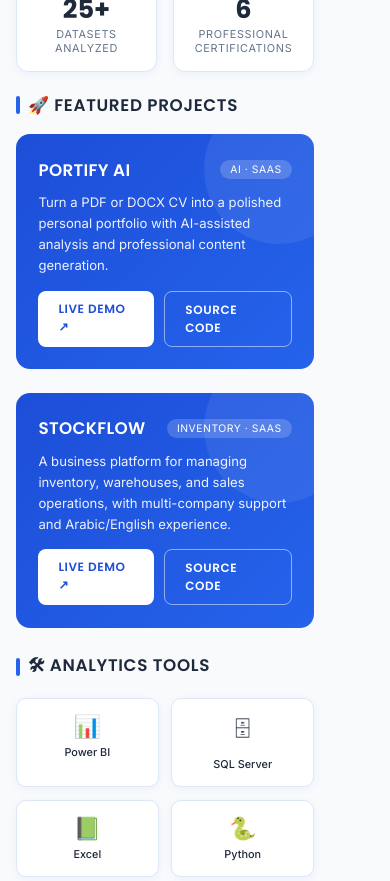
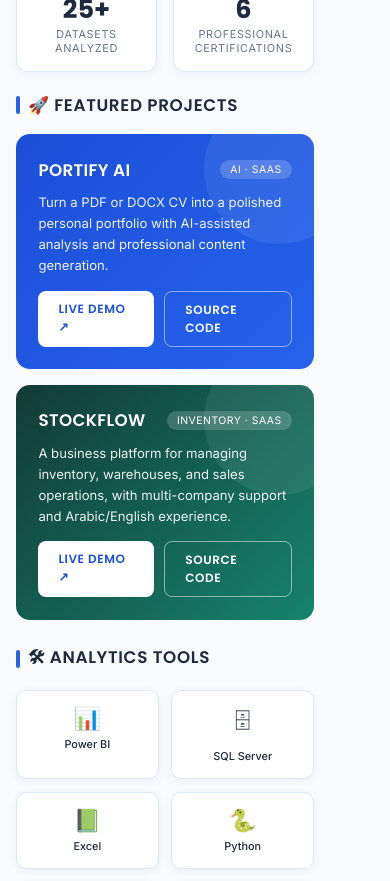
Before and after one commit to ahmedhassan232/ahmedportfolio, a React (Vite) app: page / in a window 390 px wide. Shown: the part 780-1661 px from the top of the page. Built offline with nearby package versions, Linux system fonts and the light colour scheme.

Commit message:
Add responsive featured project cards

```diff
--- a/src/pages/Home/Home.css
+++ b/src/pages/Home/Home.css
@@ -105,3 +105,8 @@
   .kpi-grid { grid-template-columns: repeat(2, 1fr); }
   .tools-grid { grid-template-columns: repeat(2, 1fr); }
 }
+
+.featured-projects { display:grid; grid-template-columns:repeat(2,minmax(0,1fr)); gap:1rem; margin-bottom:1.5rem; }
+.featured-projects .feat-card { margin-bottom:0; min-height:220px; display:flex; flex-direction:column; justify-content:center; }
+.featured-projects .feat-card-stockflow { background:linear-gradient(135deg,#123b36,#16836d); }
+@media (max-width:640px) { .featured-projects { grid-template-columns:1fr; } }
```
